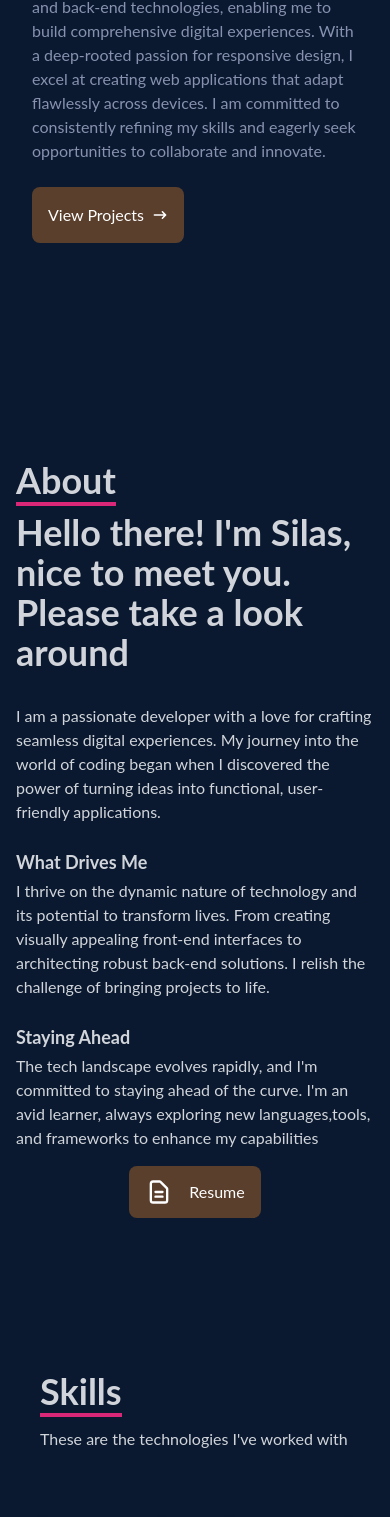
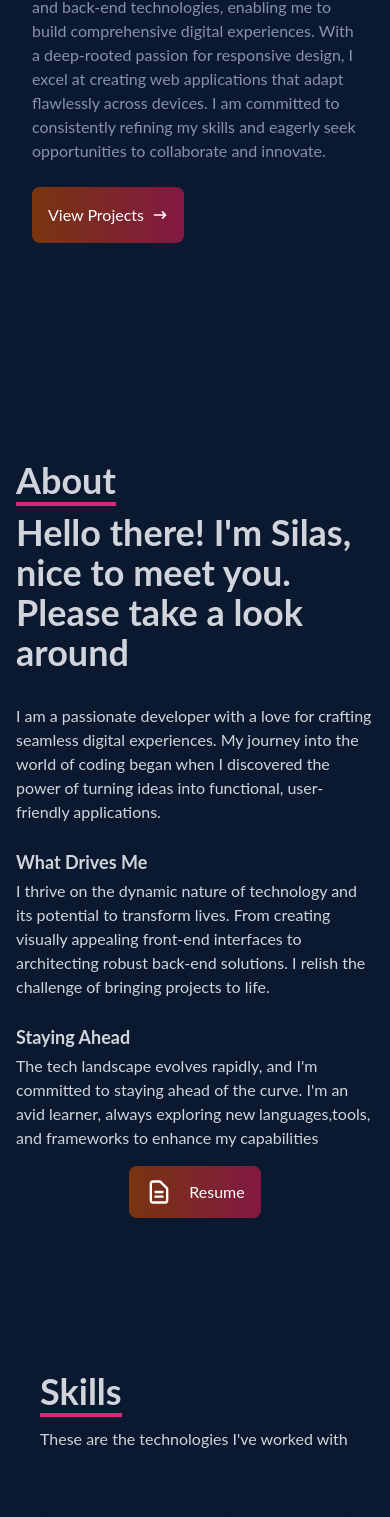
Before and after one commit to Nosakeys/MyPortoflio, a React (Create React App) app: page / in a window 390 px wide. Shown: the part 427-1944 px from the top of the page. Built offline with nearby package versions, Linux system fonts and the light colour scheme.

Commit message:
buttonChanges

```diff
--- a/src/components/About.jsx
+++ b/src/components/About.jsx
@@ -45,7 +45,7 @@ const About = () => {
           </div>
         </div>
      <div className="-mt-2">
-     <button className="text-white py-3 px-4 flex items-center justify-center rounded-lg bg-[#5a3f2c] gap-4 sm:hidden">
+     <button className="text-white py-3 px-4 flex items-center justify-center rounded-lg gap-4 sm:hidden bg-gradient-to-r to-pink-900 from-amber-900">
       <HiOutlineDocumentText size={28} />
       <a
        href="https://drive.google.com/file/d/1C2upMTnl8XV-NGAhlMTLHnT490UUh5Kj/view?usp=sharing" target="_blank" rel="noopener noreferrer"
--- a/src/components/Contact.jsx
+++ b/src/components/Contact.jsx
@@ -11,7 +11,7 @@ const Contact = () => {
             <input className='bg-[#ccd66f6] p-2 rounded-[4px]' type="text"  placeholder='Name' name = 'name' />
             <input className='my-4 p-2 bg-[#ccd66f6] rounded-[4px]' type="email"  placeholder='E-mail' name = 'email' />
             <textarea className='bg-[#ccd66f6] p-2 rounded-[4px]'  name="message"  rows="10" placeholder='Message'></textarea>
-            <button className=' text-white  border-[1px] hover:bg-[#5a3f2c] hover:border-[#a18674] px-4 py-3 my-8 mx-auto flex items-center rounded-[4px] hover:rounded'>Let's Collaborate</button>
+            <button className=' text-white  sm:border-[1px] sm:hover:bg-[#5a3f2c] sm:hover:border-[#a18674] px-4 py-4 my-8 mx-auto flex items-center rounded-[4px] hover:rounded bg-gradient-to-r to-pink-900 from-amber-900'>Let's Collaborate</button>
         </form>
 
       <footer>
--- a/src/components/Footer.jsx
+++ b/src/components/Footer.jsx
@@ -4,29 +4,32 @@ import { HiOutlineMail } from "react-icons/hi";
 
 const Footer = () => {
   return (
-    <div className='sm:hidden w-screen  h-[20svh] border-y-[1.3px] border- border-pink-600 flex flex-col items-center justify-center gap-4'>
+    <div className='pb-4 px-4'>
+    <div className='sm:hidden h-[20svh] border-y-[0.56px] border-pink-300 flex flex-col items-center justify-center gap-5'>
       <div>
       <p className="text-gray-300 text-center">© Silas Aigbe, All Rights Reserved</p>
       </div>
       <div className=''>
         <ul>
-          <li className='flex items-center justify-center gap-4'>
-            <a className='text-gray-300' href="https://www.linkedin.com/in/silas-aigbe-8b506019b"target="_blank" rel="noopener noreferrer">
-            <FaLinkedin size={33} />
+          <li className='flex items-center justify-center gap-5'>
+          <a className='text-gray-300' href="https://twitter.com/Nosakeys"  target="_blank" rel="noopener noreferrer">
+            <FaTwitter size={25} />
             </a>
             <a className='text-gray-300' href="https://github.com/Nosakeys"target="_blank" rel="noopener noreferrer">
-            <FaGithub size={33} />
+            <FaGithub size={25} />
             </a>
-            <a className='text-gray-300' href="https://twitter.com/Nosakeys"  target="_blank" rel="noopener noreferrer">
-            <FaTwitter size={33} />
+            <a className='text-gray-300' href="https://www.linkedin.com/in/silas-aigbe-8b506019b"target="_blank" rel="noopener noreferrer">
+            <FaLinkedin size={24} />
             </a>
             <a className='text-gray-300'   href="mailto:silaskeys95@gmail.com"target="_blank" rel="noopener noreferrer">
-           <HiOutlineMail size={33} />
+           <HiOutlineMail size={25} />
             </a>
           </li>
         </ul>
       </div>
     </div>
+
+    </div>
   )
 }
 
--- a/src/components/Home.jsx
+++ b/src/components/Home.jsx
@@ -27,7 +27,7 @@ const Home = () => {
           opportunities to collaborate and innovate.
         </p>
         <div>
-          <button className="text-white group sm:border-[1px] py-4 px-4 sm:py-3 my-2 flex items-center hover:bg-[#5a3f2c] sm:hover:border-[#83573a] rounded-lg sm:rounded-[4px] sm:hover:rounded bg-[#5a3f2c]">
+          <button className="text-white group sm:border-[1px] py-4 px-4 sm:py-3 my-2 flex items-center hover:bg-[#5a3f2c] sm:hover:border-[#83573a] rounded-lg sm:rounded-[4px] sm:hover:rounded bg-gradient-to-r to-pink-900 from-amber-900">
             <Link to="projects" smooth={true} duration={500}>
               View Projects
             </Link>
--- a/src/index.css
+++ b/src/index.css
@@ -2,7 +2,13 @@
 @tailwind components;
 @tailwind utilities;
 
-  /* @import url('https://fonts.googleapis.com/css2?family=Lato:ital,wght@0,100;0,300;0,400;0,700;0,900;1,100;1,300;1,400;1,700;1,900&display=swap'); */
+* {
+    box-sizing: border-box;
+    margin: 0;
+    padding: 0;
+}
+
+
 
 
 @layer base {
```
